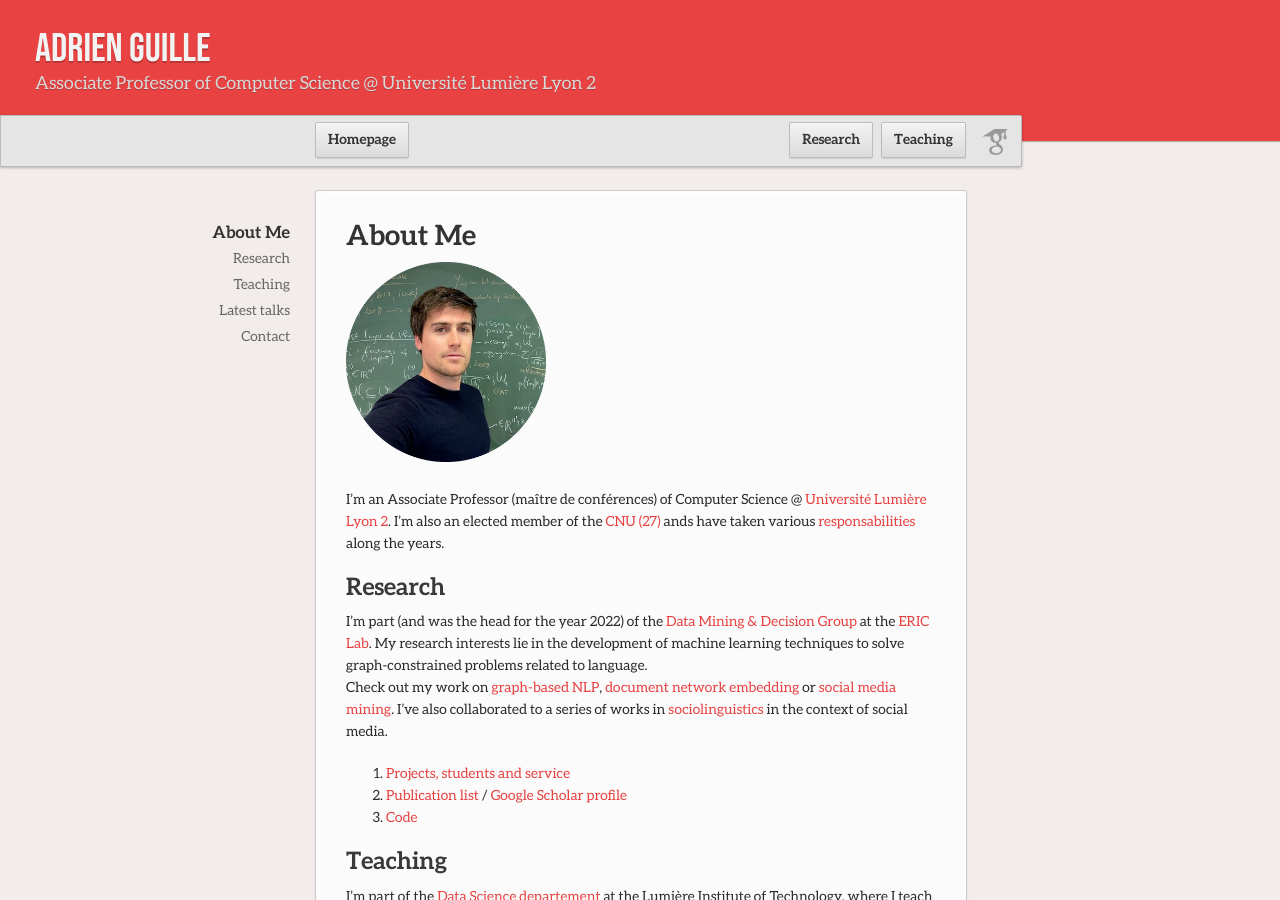
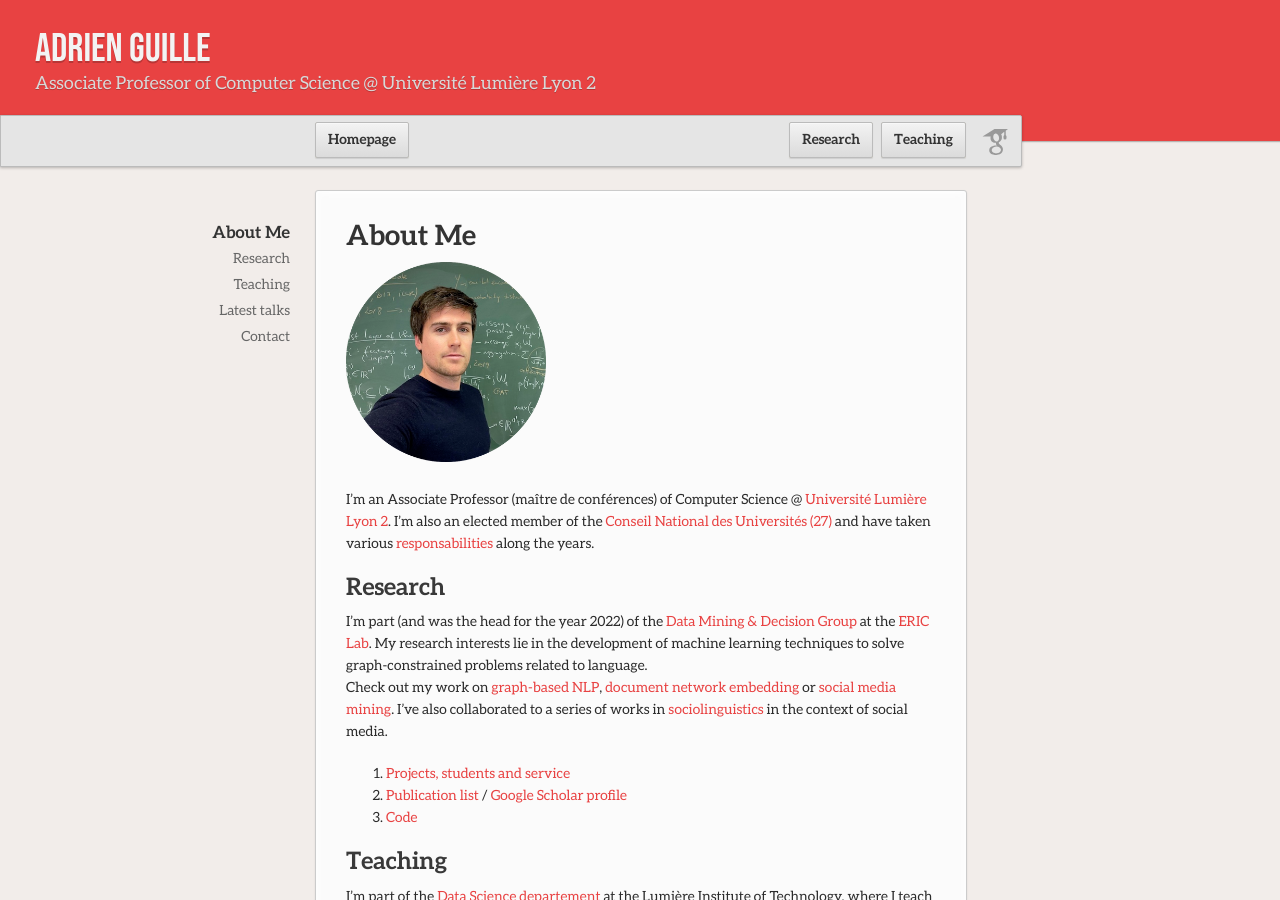
Before and after one commit to AdrienGuille/adrienguille.github.io, a Jekyll site: the page built from index.md, in a window 1280 px wide and 900 px high. Built offline with Jekyll 4.4.1, drawn with Linux system fonts in a browser that asks for light colours; our own code applies the rules of GitHub Pages for plain Markdown files.

Commit message:
Update index.md

```diff
--- a/index.md
+++ b/index.md
@@ -2,7 +2,7 @@
 
 <img src="https://github.com/AdrienGuille/adrienguille.github.io/blob/main/assets/images/avatar.png?raw=true" width="200"/>
 
-I'm an Associate Professor (maître de conférences) of Computer Science @ [Université Lumière Lyon 2](https://www.univ-lyon2.fr). I'm also an elected member of the [CNU (27)](https://cnu27.ls2n.fr/) ands have taken various [responsabilities](https://adrienguille.github.io/service.html) along the years.
+I'm an Associate Professor (maître de conférences) of Computer Science @ [Université Lumière Lyon 2](https://www.univ-lyon2.fr). I'm also an elected member of the [Conseil National des Universités (27)](https://cnu27.ls2n.fr/) and have taken various [responsabilities](https://adrienguille.github.io/service.html) along the years.
 
 ## Research
 
```
